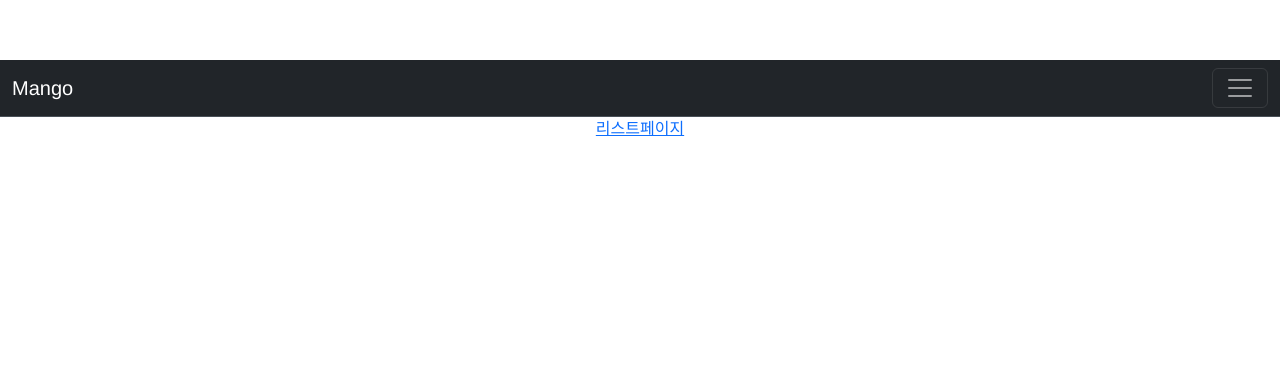
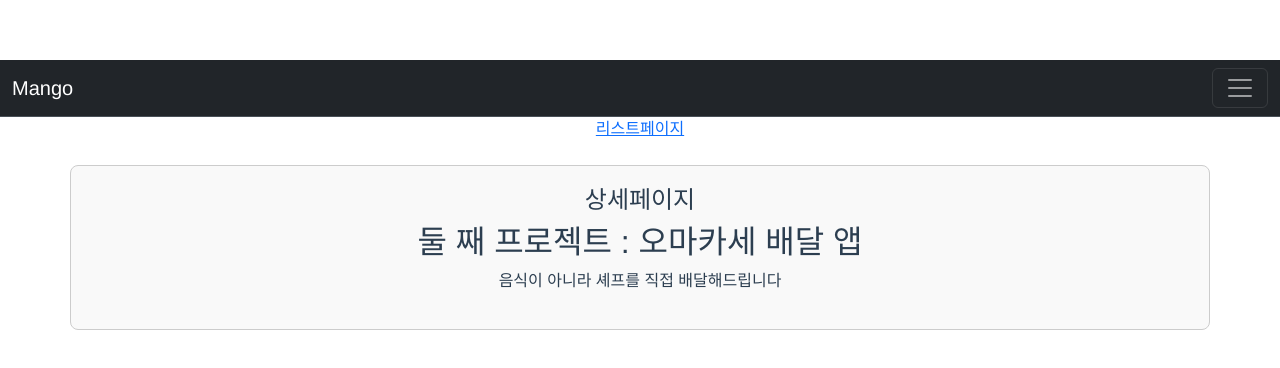
Before and after one commit to BaeejiH/blog, a Vue app: page /details/1 in a window 1280 px wide. Before the commit this address had no page. Shown: the top 368 px of the page. Built offline with nearby package versions, Linux system fonts and the light colour scheme.

Commit message:
다중 상세페이지

```diff
--- a/src/App.vue
+++ b/src/App.vue
@@ -38,7 +38,9 @@
 
 <router-link to="/list"> 리스트페이지</router-link>
 
-<router-view :블로그글="블로그글"></router-view>
+<div class="mt-4">
+  <router-view :블로그글="블로그글"></router-view>
+</div>
 <!-- props전송은 위에처럼 router-view를통해 전송 -->
  <!-- vue 파일이름 두단어 이상으로 만들어야 오류 안남!@!@!@ -->
 <!-- <ListList v-for="(a,i) in 블로그글" :key="i" :블로그글="a"/> -->
--- a/src/components/DetailsPage.vue
+++ b/src/components/DetailsPage.vue
@@ -1,17 +1,17 @@
 <template>
+
+<!--$router.params url에 파라미터를 다 가져옴 -->
    <div class="detail-view container mt-4">
-    <h2>{{ title }}</h2>
-    <p>{{ content }}</p>
+    <h4>상세페이지</h4>
+    <h2>{{ 블로그글[$route.params.id].title }}</h2>
+    <p>{{ 블로그글[$route.params.id].content }}</p>
   </div>
 </template>
 
 <script>
 export default {
-  data() {
-    return {
-      title: '상세 페이지',
-      content: '이곳은 블로그 포스트의 상세 내용을 보여주는 페이지입니다.'
-    }
+  props : {
+    블로그글 : Array,
   }
 }
 </script>
--- a/src/router.js
+++ b/src/router.js
@@ -12,7 +12,11 @@ const routes = [
     component: HomeHome,
   },
   {
-    path: "/details", //
+    path: "/rewgWGGGWGWG", // 404페이지  , 같은 route가 겹치면 위에 있는 것부터실행됨
+    component: HomeHome,
+  },
+  {
+    path: "/details/:id", // url parameter문법
     component: DetailsPage,
   },
 
```
